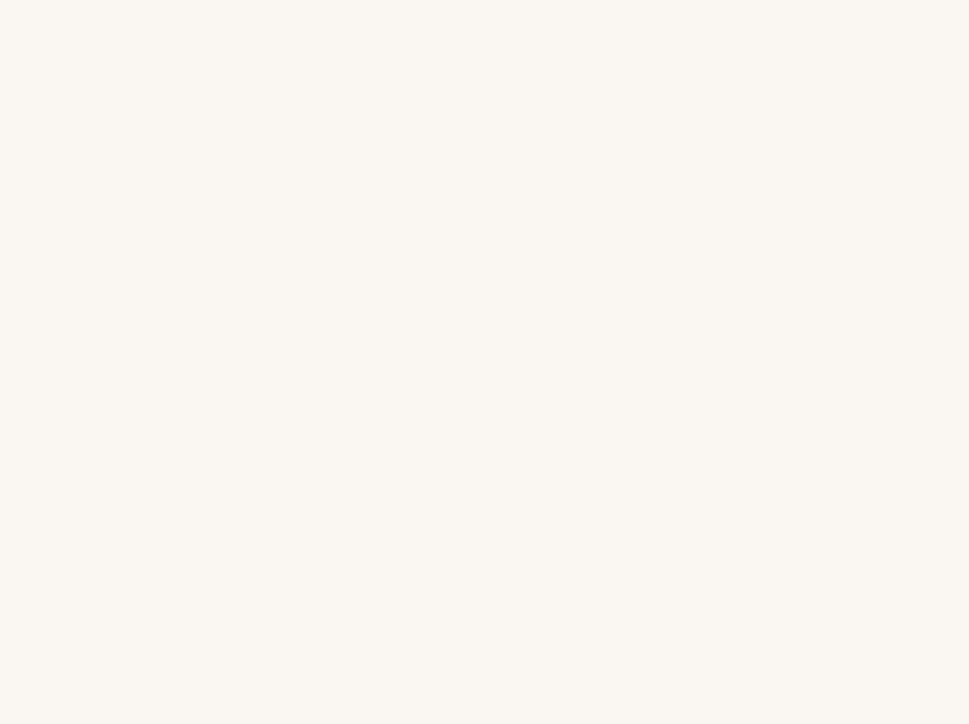
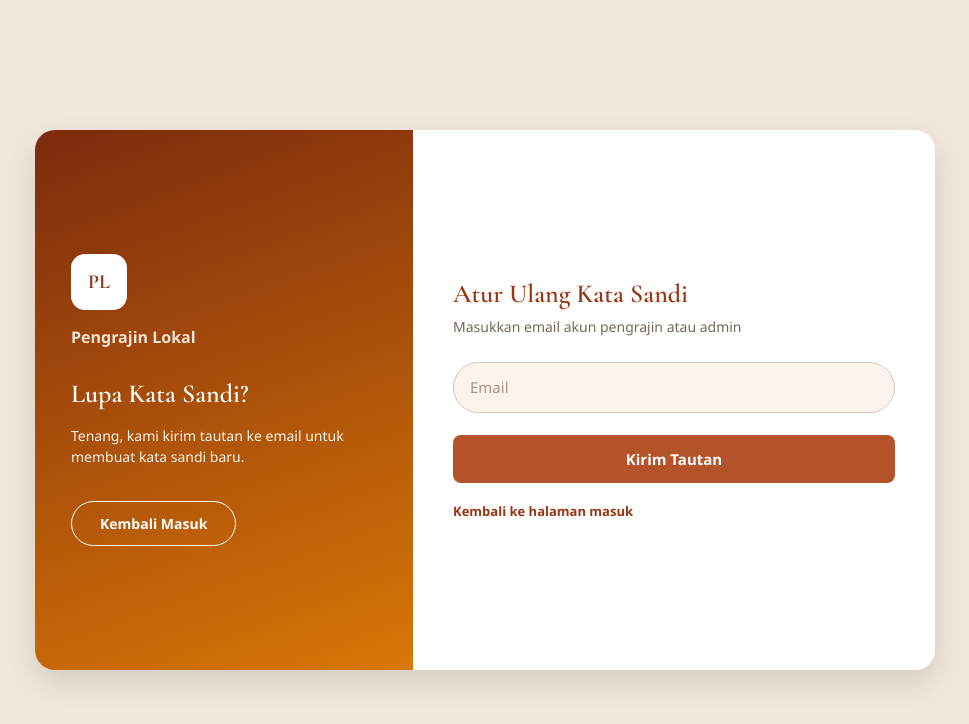
Before and after one commit to David0405-unk/produklokal, a React (Vite) app: page /lupa-password in a window 1280 px wide. Before the commit this address had no page. Shown: the top 724 px of the page, without its empty margins (155-1124 px from the left). Built offline with nearby package versions, Linux system fonts and the light colour scheme.

Commit message:
tambah lupa sandi

```diff
--- a/src/App.jsx
+++ b/src/App.jsx
@@ -4,6 +4,8 @@ import JelajahKerajinan from './pages/JelajahKerajinan';
 import Login from './pages/Login';
 import Register from './pages/Register';
 import ProtectedRoute from './components/ProtectedRoute';
+import LupaPassword from './pages/LupaPassword';
+import ResetPassword from './pages/ResetPassword';
 import './App.css';
 
 import DetailProduk from './pages/DetailProduk';
@@ -25,6 +27,8 @@ function App() {
         <Route path="/jelajah" element={<JelajahKerajinan />} />
         <Route path="/login" element={<Login />} />
         <Route path="/register" element={<Register />} />
+        <Route path="/lupa-password" element={<LupaPassword />} />
+        <Route path="/reset-password" element={<ResetPassword />} />
         <Route path="/produk/:id" element={<DetailProduk />} />
         <Route path="/pengrajin/:id" element={<DetailProfilPengrajin />} />
         <Route path="/rekomendasi" element={<FormRekomendasi />} />
--- a/src/index.css
+++ b/src/index.css
@@ -207,3 +207,4 @@ h1, h2, h3, .stats strong, .product-price.big { font-variant-numeric: lining-num
 .password-field input { padding-right: 52px; }
 .password-toggle { position: absolute; right: 6px; top: 26%; transform: translateY(-50%); width: 40px; height: 40px; display: grid; place-items: center; background: transparent; border: 0; border-radius: 8px; color: var(--muted); cursor: pointer; }
 .password-toggle:hover { color: var(--clay); background: var(--clay-soft); }
+.auth-link-line { text-align: right; font-size: 14px; margin: -6px 0 0; }
--- a/src/pages/Login.jsx
+++ b/src/pages/Login.jsx
@@ -1,5 +1,5 @@
 import { useState } from 'react';
-import { useNavigate, Link } from 'react-router-dom';
+import { useNavigate, useLocation, Link } from 'react-router-dom';
 import { supabase } from '../lib/supabaseClient';
 import PasswordInput from '../components/PasswordInput';
 
@@ -9,6 +9,7 @@ function Login() {
   const [error, setError] = useState('');
   const [loading, setLoading] = useState(false);
   const navigate = useNavigate();
+  const location = useLocation();
 
   const handleLogin = async (e) => {
     e.preventDefault();
@@ -50,8 +51,10 @@ function Login() {
           <p className="auth-subtitle">Masuk sebagai pengrajin atau admin</p>
           <form onSubmit={handleLogin}>
             <input type="email" placeholder="Email" value={email} onChange={(e) => setEmail(e.target.value)} required />
-            <PasswordInput value={password} onChange={(e) => setPassword(e.target.value)} required />
-            {error && <p className="error">{error}</p>}
+             <PasswordInput value={password} onChange={(e) => setPassword(e.target.value)} required />
+             <p className="auth-link-line"><Link to="/lupa-password">Lupa kata sandi?</Link></p>
+             {location.state?.pesan && <p className="success">{location.state.pesan}</p>}
+             {error && <p className="error">{error}</p>}
             <button type="submit" disabled={loading}>{loading ? 'Memproses...' : 'Masuk'}</button>
           </form>
           <p className="switch-auth">Belum punya akun? <Link to="/register">Daftar sebagai pengrajin</Link></p>
--- /dev/null
+++ b/src/pages/LupaPassword.jsx
@@ -0,0 +1,63 @@
+import { useState } from 'react';
+import { Link } from 'react-router-dom';
+import { supabase } from '../lib/supabaseClient';
+
+function LupaPassword() {
+  const [email, setEmail] = useState('');
+  const [error, setError] = useState('');
+  const [terkirim, setTerkirim] = useState(false);
+  const [loading, setLoading] = useState(false);
+
+  const handleKirim = async (e) => {
+    e.preventDefault();
+    setError('');
+    setLoading(true);
+    const { error: err } = await supabase.auth.resetPasswordForEmail(email.trim(), {
+      redirectTo: `${window.location.origin}/reset-password`,
+    });
+    setLoading(false);
+    if (err) {
+      setError(err.message);
+      return;
+    }
+    setTerkirim(true);
+  };
+
+  return (
+    <div className="auth-page">
+      <div className="auth-card">
+        <div className="auth-left">
+          <div className="auth-logo">PL</div>
+          <div className="auth-brand">Pengrajin Lokal</div>
+          <h1 className="auth-welcome">Lupa Kata Sandi?</h1>
+          <p className="auth-tagline">Tenang, kami kirim tautan ke email untuk membuat kata sandi baru.</p>
+          <Link to="/login" className="btn-outline-white">Kembali Masuk</Link>
+        </div>
+
+        <div className="auth-right">
+          <h1>Atur Ulang Kata Sandi</h1>
+          {terkirim ? (
+            <>
+              <p className="success">
+                Jika email terdaftar, tautan pengaturan ulang sudah dikirim. Cek kotak masuk dan folder spam.
+              </p>
+              <p className="switch-auth"><Link to="/login">Kembali ke halaman masuk</Link></p>
+            </>
+          ) : (
+            <>
+              <p className="auth-subtitle">Masukkan email akun pengrajin atau admin</p>
+              <form onSubmit={handleKirim}>
+                <input type="email" placeholder="Email" value={email} onChange={(e) => setEmail(e.target.value)} required />
+                {error && <p className="error">{error}</p>}
+                <button type="submit" disabled={loading}>{loading ? 'Mengirim...' : 'Kirim Tautan'}</button>
+              </form>
+              <p className="switch-auth"><Link to="/login">Kembali ke halaman masuk</Link></p>
+            </>
+          )}
+        </div>
+      </div>
+    </div>
+  );
+}
+
+export default LupaPassword;
--- /dev/null
+++ b/src/pages/ResetPassword.jsx
@@ -0,0 +1,80 @@
+import { useEffect, useState } from 'react';
+import { Link, useNavigate } from 'react-router-dom';
+import { supabase } from '../lib/supabaseClient';
+import PasswordInput from '../components/PasswordInput';
+
+function ResetPassword() {
+  const [siap, setSiap] = useState(false);
+  const [cek, setCek] = useState(true);
+  const [password, setPassword] = useState('');
+  const [konfirmasi, setKonfirmasi] = useState('');
+  const [error, setError] = useState('');
+  const [loading, setLoading] = useState(false);
+  const navigate = useNavigate();
+
+  useEffect(() => {
+    const { data: sub } = supabase.auth.onAuthStateChange((event, session) => {
+      if (event === 'PASSWORD_RECOVERY' || (event === 'SIGNED_IN' && session)) setSiap(true);
+    });
+    supabase.auth.getSession().then(({ data }) => { if (data.session) setSiap(true); });
+    // Beri waktu singkat bagi Supabase untuk membaca tautan sebelum dianggap tidak valid
+    const t = setTimeout(() => setCek(false), 1500);
+    return () => { sub.subscription.unsubscribe(); clearTimeout(t); };
+  }, []);
+
+  const handleSimpan = async (e) => {
+    e.preventDefault();
+    setError('');
+    if (password.length < 6) {
+      setError('Kata sandi minimal 6 karakter.');
+      return;
+    }
+    if (password !== konfirmasi) {
+      setError('Kata sandi dan konfirmasi tidak cocok.');
+      return;
+    }
+    setLoading(true);
+    const { error: err } = await supabase.auth.updateUser({ password });
+    if (err) {
+      setLoading(false);
+      setError(err.message);
+      return;
+    }
+    await supabase.auth.signOut();
+    navigate('/login', { state: { pesan: 'Kata sandi berhasil diubah. Silakan masuk dengan kata sandi baru.' } });
+  };
+
+  return (
+    <div className="auth-page">
+      <div className="auth-card">
+        <div className="auth-left">
+          <div className="auth-logo">PL</div>
+          <div className="auth-brand">Pengrajin Lokal</div>
+          <h1 className="auth-welcome">Buat Kata Sandi Baru</h1>
+          <p className="auth-tagline">Gunakan kata sandi yang mudah kamu ingat tapi sulit ditebak orang lain.</p>
+        </div>
+
+        <div className="auth-right">
+          <h1>Kata Sandi Baru</h1>
+          {siap ? (
+            <form onSubmit={handleSimpan}>
+              <PasswordInput placeholder="Kata Sandi Baru" value={password} onChange={(e) => setPassword(e.target.value)} required />
+              <PasswordInput placeholder="Konfirmasi Kata Sandi Baru" value={konfirmasi} onChange={(e) => setKonfirmasi(e.target.value)} required />
+              {error && <p className="error">{error}</p>}
+              <button type="submit" disabled={loading}>{loading ? 'Menyimpan...' : 'Simpan Kata Sandi'}</button>
+            </form>
+          ) : cek ? (
+            <p className="auth-subtitle">Memverifikasi tautan...</p>
+          ) : (
+            <>
+              <p className="error">Tautan tidak valid atau sudah kedaluwarsa.</p>
+              <p className="switch-auth"><Link to="/lupa-password">Minta tautan baru</Link></p>
+            </>
+          )}
+        </div>
+      </div>
+    </div>
+  );
+}
+
+export default ResetPassword;
```
